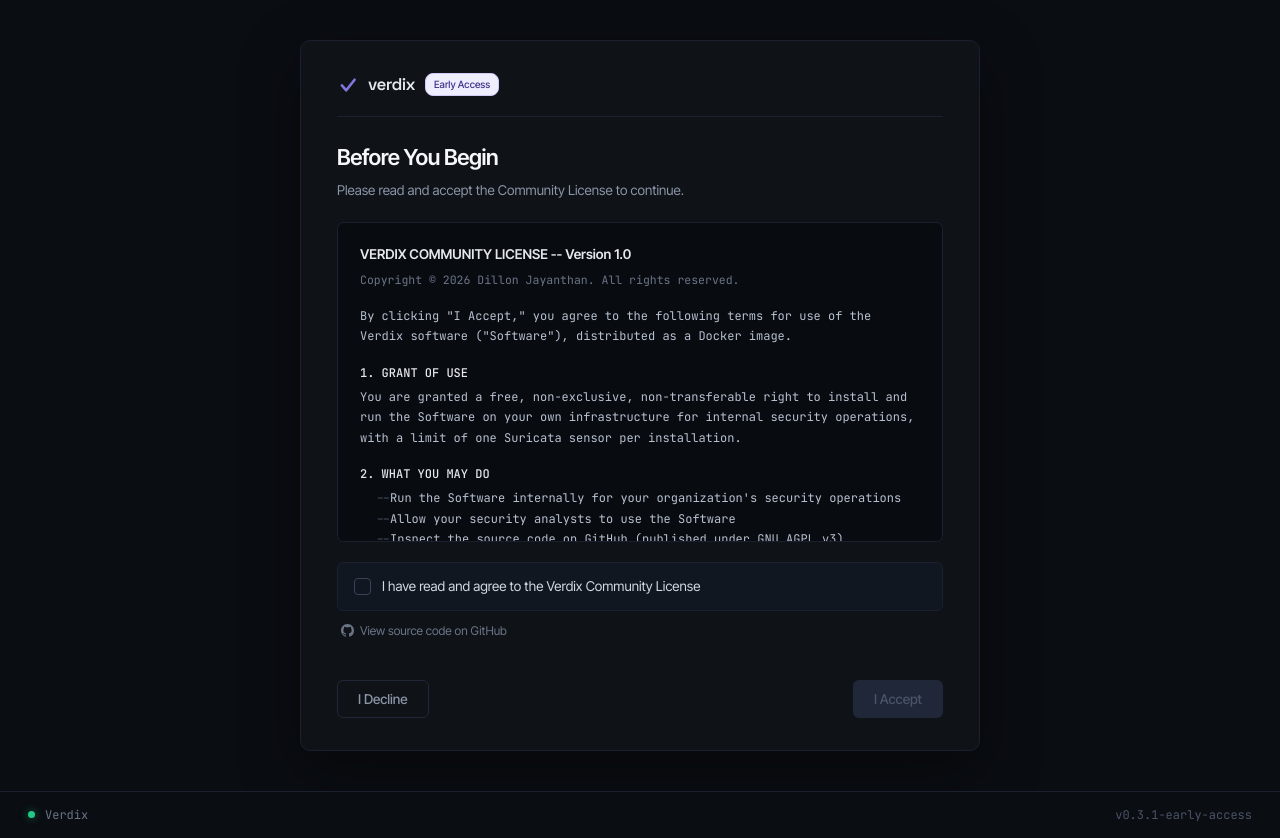
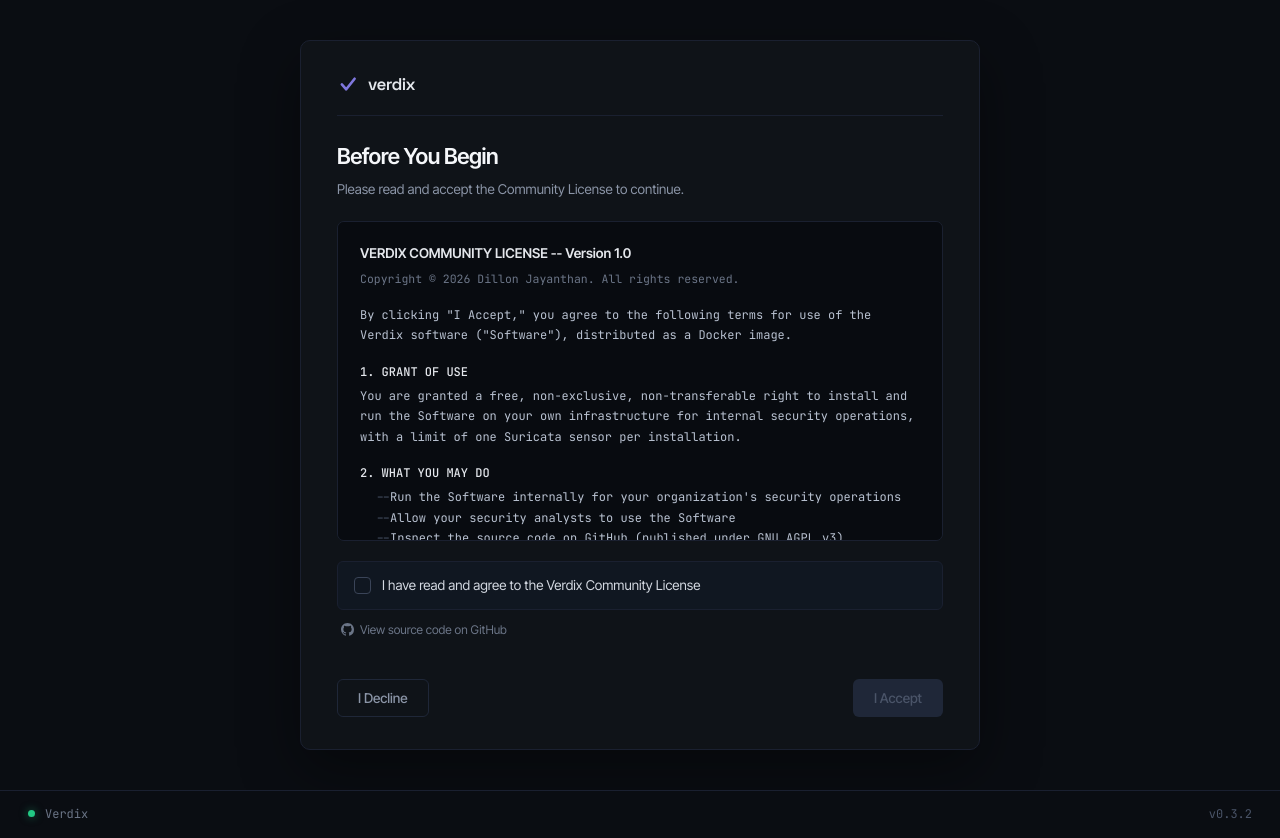
Before and after one commit to verdixsec/verdix, a FastAPI app: page /setup/license in a window 1280 px wide. Run offline with FastAPI, Linux system fonts and the light colour scheme; some libraries are stand-ins or nearby versions.

Commit message:
v0.3.2: remove Early Access label

```diff
--- a/pyproject.toml
+++ b/pyproject.toml
@@ -4,7 +4,7 @@ build-backend = "setuptools.backends.legacy:build"
 
 [project]
 name = "verdix"
-version = "0.3.1"
+version = "0.3.2"
 requires-python = ">=3.11"
 
 [tool.pytest.ini_options]
--- a/src/infra/http/factory.py
+++ b/src/infra/http/factory.py
@@ -13,7 +13,7 @@ from pathlib import Path
 
 import httpx
 
-_VERSION = "0.3.1"
+_VERSION = "0.3.2"
 _DEFAULT_CA_BUNDLE_PATH = "/host/certs/ca-bundle.pem"
 
 
--- a/src/telemetry/models.py
+++ b/src/telemetry/models.py
@@ -12,7 +12,7 @@ from __future__ import annotations
 from dataclasses import asdict, dataclass, field
 from typing import Any
 
-APP_VERSION = "0.3.1"
+APP_VERSION = "0.3.2"
 SCHEMA_VERSION = 2
 
 # The only submission types the app emits and the receiver accepts. The
--- a/src/web/templates/alert.html
+++ b/src/web/templates/alert.html
@@ -21,7 +21,6 @@
   .wordmark { display: flex; align-items: center; gap: 8px; }
   .wordmark-mark { width: 20px; height: 20px; flex-shrink: 0; }
   .wordmark-text { font-family: 'Space Grotesk', 'Inter Tight', system-ui, sans-serif; font-size: 16px; font-weight: 600; letter-spacing: -0.6px; color: #e4e7ec; line-height: 1; }
-  .ea-badge { font-size: 10px; font-weight: 500; color: #3C3489; background: #EEEDFE; border: 1px solid #CECBF6; padding: 2px 8px; border-radius: 8px; }
   .header-spacer { flex: 1; }
   .header-link { font-size: 12px; color: #6b7587; padding: 4px 10px; border-radius: 4px; transition: color 0.15s, background 0.15s; cursor: pointer; border: none; background: none; }
   .header-link:hover { color: #b8c1d0; background: rgba(255,255,255,0.04); }
@@ -139,7 +138,6 @@
     </svg>
     <span class="wordmark-text">verdix</span>
   </div>
-  <span class="ea-badge">Early Access</span>
   <div class="header-spacer"></div>
   <button type="button" class="header-link" onclick="openFeedbackModal()">Send Feedback</button>
   <form class="logout-form" method="post" action="/logout">
@@ -377,7 +375,7 @@
 {% include '_feedback_modal.html' %}
 <div class="footer">
   <div class="footer-left"><span class="health-dot"></span><span>Verdix</span></div>
-  <div class="footer-right mono">v{{ app_version }}-early-access</div>
+  <div class="footer-right mono">v{{ app_version }}</div>
 </div>
 </body>
 </html>
--- a/src/web/templates/login.html
+++ b/src/web/templates/login.html
@@ -21,7 +21,6 @@
   .wordmark { display: flex; align-items: center; gap: 9px; }
   .wordmark-mark { width: 22px; height: 22px; flex-shrink: 0; }
   .wordmark-text { font-family: 'Space Grotesk', 'Inter Tight', system-ui, sans-serif; font-size: 17px; font-weight: 600; letter-spacing: -0.6px; color: #e4e7ec; line-height: 1; }
-  .ea-badge { font-size: 10px; font-weight: 500; color: #3C3489; background: #EEEDFE; border: 1px solid #CECBF6; padding: 3px 8px; border-radius: 8px; }
   .title { font-size: 22px; font-weight: 600; letter-spacing: -0.02em; color: #f5f7fa; margin-bottom: 22px; }
   .form-group { margin-bottom: 16px; }
   .form-label { display: block; font-size: 12px; font-weight: 500; color: #8b95a7; margin-bottom: 7px; }
@@ -59,7 +58,6 @@
         </svg>
         <span class="wordmark-text">verdix</span>
       </div>
-      <span class="ea-badge">Early Access</span>
     </div>
     <h1 class="title">Sign In</h1>
     <form method="post" action="/login">
@@ -102,7 +100,7 @@
 
 <div class="footer">
   <div class="footer-left"><span class="health-dot"></span><span>Verdix</span></div>
-  <div class="footer-right mono">v{{ app_version }}-early-access</div>
+  <div class="footer-right mono">v{{ app_version }}</div>
 </div>
 
 {% if locked %}
--- a/src/web/templates/queue.html
+++ b/src/web/templates/queue.html
@@ -21,7 +21,6 @@
   .wordmark { display: flex; align-items: center; gap: 8px; }
   .wordmark-mark { width: 20px; height: 20px; flex-shrink: 0; }
   .wordmark-text { font-family: 'Space Grotesk', 'Inter Tight', system-ui, sans-serif; font-size: 16px; font-weight: 600; letter-spacing: -0.6px; color: #e4e7ec; line-height: 1; }
-  .ea-badge { font-size: 10px; font-weight: 500; color: #3C3489; background: #EEEDFE; border: 1px solid #CECBF6; padding: 2px 8px; border-radius: 8px; }
   .header-spacer { flex: 1; }
   .queue-panel { font-size: 12px; color: #8b95a7; display: flex; align-items: center; gap: 8px; }
   .queue-dot { width: 6px; height: 6px; border-radius: 50%; background: #22c984; }
@@ -113,7 +112,6 @@
     </svg>
     <span class="wordmark-text">verdix</span>
   </div>
-  <span class="ea-badge">Early Access</span>
   <div class="header-spacer"></div>
 
   <a href="/setup/health" class="ingestion-indicator" id="ingestionIndicator"
@@ -283,7 +281,7 @@
 {% include '_feedback_modal.html' %}
 <div class="footer">
   <div class="footer-left"><span class="health-dot"></span><span>Verdix</span></div>
-  <div class="footer-right mono">v{{ app_version }}-early-access</div>
+  <div class="footer-right mono">v{{ app_version }}</div>
 </div>
 </body>
 </html>
--- a/src/web/templates/setup_health.html
+++ b/src/web/templates/setup_health.html
@@ -21,7 +21,6 @@
   .wordmark { display: flex; align-items: center; gap: 9px; }
   .wordmark-mark { width: 22px; height: 22px; flex-shrink: 0; }
   .wordmark-text { font-family: 'Space Grotesk', 'Inter Tight', system-ui, sans-serif; font-size: 17px; font-weight: 600; letter-spacing: -0.6px; color: #e4e7ec; line-height: 1; }
-  .ea-badge { font-size: 10px; font-weight: 500; color: #3C3489; background: #EEEDFE; border: 1px solid #CECBF6; padding: 3px 8px; border-radius: 8px; }
   .title { font-size: 22px; font-weight: 600; letter-spacing: -0.02em; color: #f5f7fa; margin-bottom: 6px; }
   .subtitle { color: #8b95a7; font-size: 13.5px; margin-bottom: 26px; }
   .section { border: 1px solid #1a2030; border-radius: 8px; margin-bottom: 14px; overflow: hidden; background: #0c1015; }
@@ -69,7 +68,6 @@
         </svg>
         <span class="wordmark-text">verdix</span>
       </div>
-      <span class="ea-badge">Early Access</span>
     </div>
     <h1 class="title">System Setup</h1>
     <p class="subtitle">Verdix checks your environment before opening the dashboard.</p>
@@ -220,7 +218,7 @@
 
 <div class="footer">
   <div class="footer-left"><span class="health-dot"></span><span>Verdix</span></div>
-  <div class="footer-right mono">v{{ app_version }}-early-access</div>
+  <div class="footer-right mono">v{{ app_version }}</div>
 </div>
 </body>
 </html>
--- a/src/web/templates/setup_license.html
+++ b/src/web/templates/setup_license.html
@@ -21,7 +21,6 @@
   .wordmark { display: flex; align-items: center; gap: 9px; }
   .wordmark-mark { width: 22px; height: 22px; flex-shrink: 0; }
   .wordmark-text { font-family: 'Space Grotesk', 'Inter Tight', system-ui, sans-serif; font-size: 17px; font-weight: 600; letter-spacing: -0.6px; color: #e4e7ec; line-height: 1; }
-  .ea-badge { font-size: 10px; font-weight: 500; color: #3C3489; background: #EEEDFE; border: 1px solid #CECBF6; padding: 3px 8px; border-radius: 8px; }
   .title { font-size: 22px; font-weight: 600; letter-spacing: -0.02em; color: #f5f7fa; margin-bottom: 6px; }
   .subtitle { color: #8b95a7; font-size: 13.5px; margin-bottom: 22px; }
   .license-box { background: #080b10; border: 1px solid #1a2030; border-radius: 7px; height: 320px; overflow-y: auto; padding: 20px 22px; font-family: 'JetBrains Mono', monospace; font-size: 12px; line-height: 1.7; color: #b8c1d0; margin-bottom: 20px; }
@@ -72,7 +71,6 @@
         </svg>
         <span class="wordmark-text">verdix</span>
       </div>
-      <span class="ea-badge">Early Access</span>
     </div>
     <h1 class="title">Before You Begin</h1>
     <p class="subtitle">Please read and accept the Community License to continue.</p>
@@ -95,8 +93,8 @@
         <li>Remove or alter copyright notices or this license</li>
         <li>Sublicense, sell, or redistribute the Software</li>
       </ul>
-      <div class="clause-title">4. EARLY ACCESS</div>
-      <p>This is Early Access software provided for evaluation and operational use. Features may change or be removed. No guarantees of fitness for any particular purpose.</p>
+      <div class="clause-title">4. CHANGES</div>
+      <p>Features may change or be removed. No guarantees of fitness for any particular purpose.</p>
       <div class="clause-title">5. DATA HANDLING</div>
       <p>Alert content, IP addresses, and analyst dispositions never leave your network. Verdix sends nothing on its own. The only data that leaves your deployment is what you submit through the in-product feedback button — your feedback message and any context items you choose to include — or a data-deletion request. A random install ID is attached server-side to recognize repeated submissions from this deployment; it is not linked to you, your users, or your network data.</p>
       <div class="clause-title">6. NO WARRANTY</div>
@@ -154,7 +152,7 @@
     <span class="health-dot"></span>
     <span class="mono">Verdix</span>
   </div>
-  <div class="footer-right mono">v{{ app_version }}-early-access</div>
+  <div class="footer-right mono">v{{ app_version }}</div>
 </div>
 
 <script>
--- a/src/web/test_routes.py
+++ b/src/web/test_routes.py
@@ -508,7 +508,7 @@ class TestQueueRoute:
         app = _make_app()
         client = _logged_in_client(app)
         resp = client.get("/queue")
-        assert f"v{APP_VERSION}-early-access".encode() in resp.content
+        assert f"v{APP_VERSION}".encode() in resp.content
 
     def test_queue_window_param_accepted(self):
         app = _make_app()
```
Also changed, not shown: docker-compose.yml (+4 -4 lines), README.md, 1 other file.
